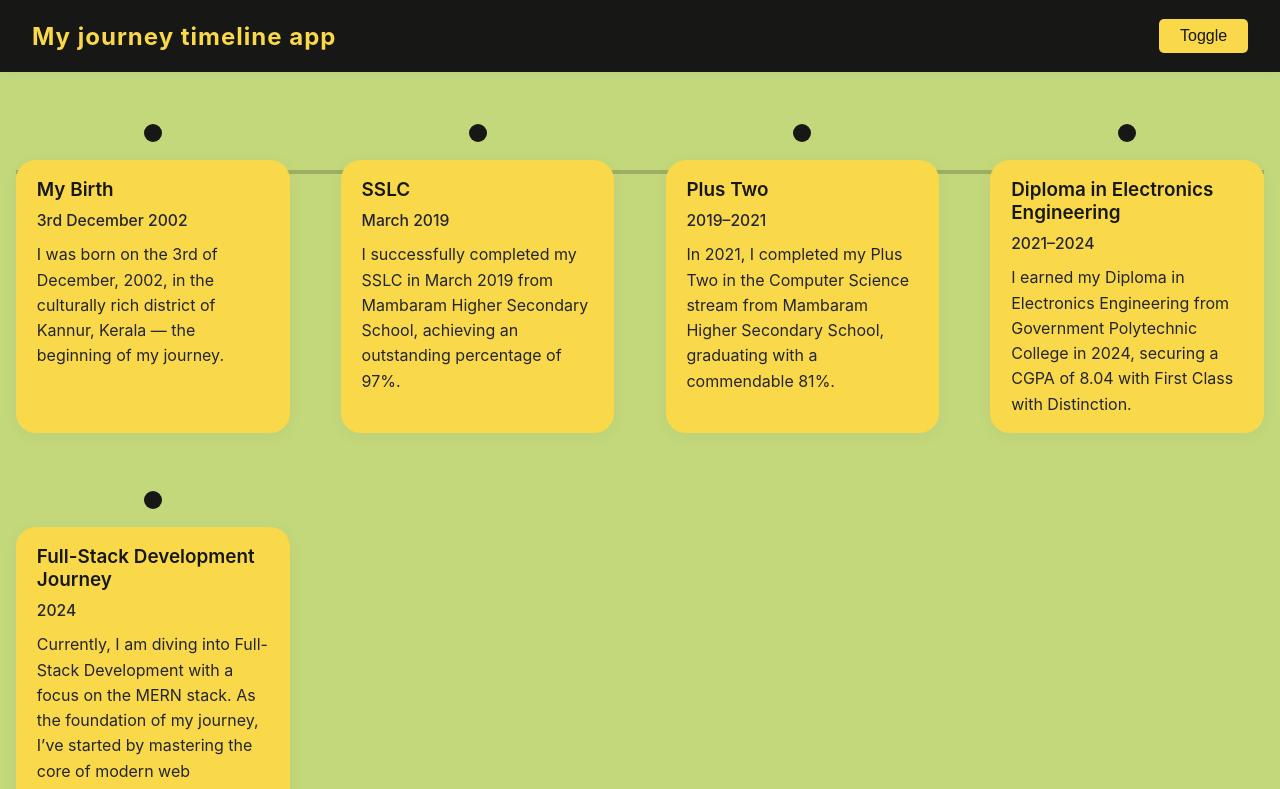
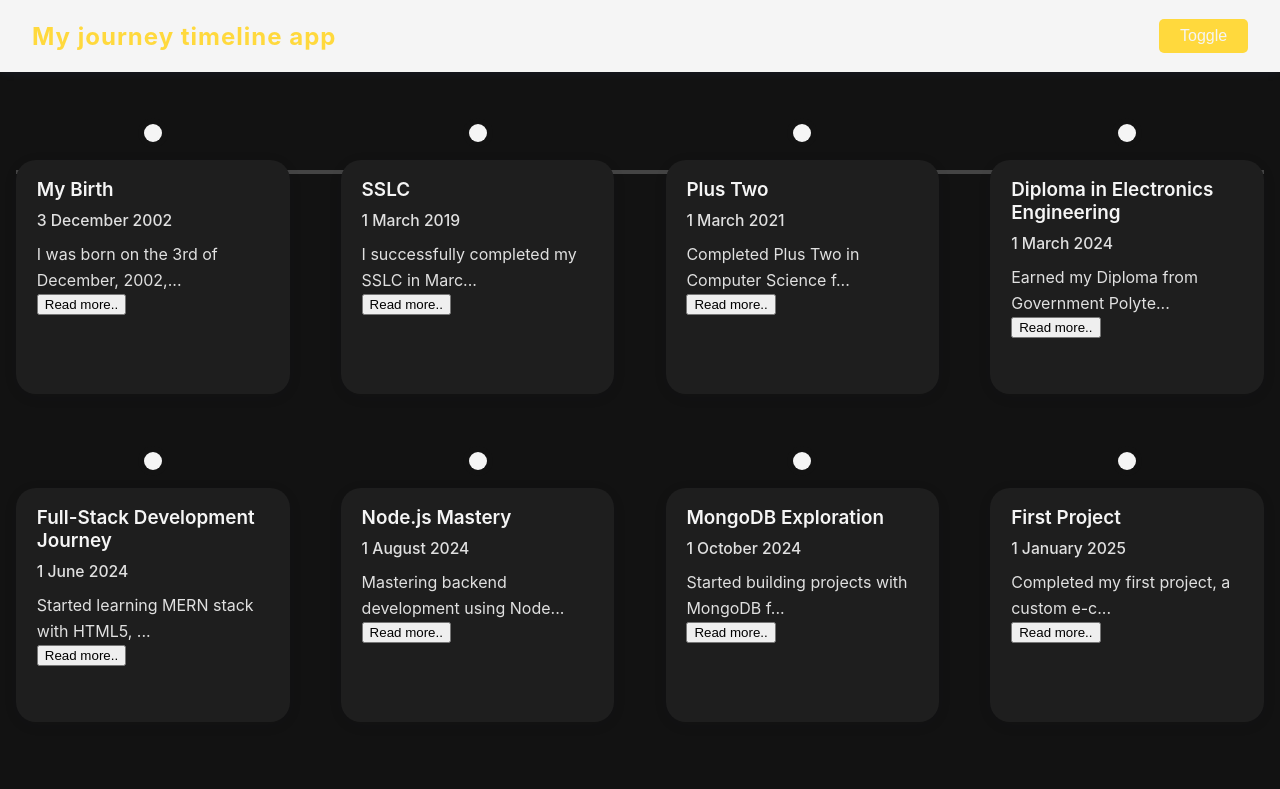
Before and after one commit to sangeeth-kv/My-timeline-, a plain HTML site: page index.html in a window 1280 px wide. Both pictures are taken after a click on the button "Toggle". Shown: the top 789 px of the page. Drawn offline with Linux system fonts and the light colour scheme.

Commit message:
stage3-completed

```diff
--- /dev/null
+++ b/events.json
@@ -0,0 +1,58 @@
+[
+  {
+    "year": "2002-12-03",
+    "title": "My Birth",
+    "description": "I was born on the 3rd of December, 2002, in the culturally rich district of Kannur, Kerala.Here is the beginning of my journey.",
+    "imageURL": "images/birth.jpg",
+    "category": "personal"
+  },
+  {
+    "year": "2019-03",
+    "title": "SSLC",
+    "description": "I successfully completed my SSLC in March 2019 from Mambaram Higher Secondary School, achieving an outstanding percentage of 97%.",
+    "imageURL": "images/sslc.jpg",
+    "category": "education"
+  },
+  {
+    "year": "2021-03",
+    "title": "Plus Two",
+    "description": "Completed Plus Two in Computer Science from Mambaram Higher Secondary School with 81%.",
+    "imageURL": "images/plustwo.png",
+    "category": "education"
+  },
+  {
+    "year": "2024-03",
+    "title": "Diploma in Electronics Engineering",
+    "description": "Earned my Diploma from Government Polytechnic College with a CGPA of 8.04.",
+    "imageURL": "images/diploma.jpg",
+    "category": "education"
+  },
+  {
+    "year": "2024-06",
+    "title": "Full-Stack Development Journey",
+    "description": "Started learning MERN stack with HTML5, CSS, and JavaScript as the base.",
+    "imageURL": "images/fullstack.png",
+    "category": "career"
+  },
+  {
+    "year": "2024-08",
+    "title": "Node.js Mastery",
+    "description": "Mastering backend development using Node.js and Express.",
+    "imageURL": "images/nodejs.png",
+    "category": "career"
+  },
+  {
+    "year": "2024-10",
+    "title": "MongoDB Exploration",
+    "description": "Started building projects with MongoDB for Database Management.",
+    "imageURL": "images/mongodb.png",
+    "category": "career"
+  },
+  {
+    "year": "2025-01",
+    "title": "First Project",
+    "description": "Completed my first project, a custom e-commerce site.",
+    "imageURL": "images/freelance.png",
+    "category": "career"
+  }
+]
--- a/index.html
+++ b/index.html
@@ -16,40 +16,40 @@
     </nav>
     <main>
         <section id="timeline">
-            <article class="timeline-event">
-                <h2>My Birth</h2>
+            <!-- <article class="timeline-event"> -->
+                <!-- <h2>My Birth</h2>
                 <time datetime="2002-12-03">3rd December 2002</time>
                 <p>I was born on the 3rd of December, 2002, in the culturally rich district of Kannur, Kerala — the
-                    beginning of my journey.</p>
-            </article>
+                    beginning of my journey.</p> -->
+            <!-- </article> -->
 
-            <article class="timeline-event">
-                <h2>SSLC</h2>
+            <!-- <article class="timeline-event"> -->
+                <!-- <h2>SSLC</h2>
                 <time datetime="2019-03">March 2019</time>
                 <p>I successfully completed my SSLC in March 2019 from Mambaram Higher Secondary School, achieving an
-                    outstanding percentage of 97%.</p>
-            </article>
+                    outstanding percentage of 97%.</p> -->
+            <!-- </article> -->
 
-            <article class="timeline-event">
-                <h2>Plus Two</h2>
+            <!-- <article class="timeline-event"> -->
+                <!-- <h2>Plus Two</h2>
                 <time datetime="2021-03">2019–2021</time>
                 <p>In 2021, I completed my Plus Two in the Computer Science stream from Mambaram Higher Secondary
-                    School, graduating with a commendable 81%.</p>
-            </article>
+                    School, graduating with a commendable 81%.</p> -->
+            <!-- </article> -->
 
-            <article class="timeline-event">
-                <h2>Diploma in Electronics Engineering</h2>
+            <!-- <article class="timeline-event"> -->
+                <!-- <h2>Diploma in Electronics Engineering</h2>
                 <time datetime="2024-03">2021–2024</time>
                 <p>I earned my Diploma in Electronics Engineering from Government Polytechnic College in 2024, securing
-                    a CGPA of 8.04 with First Class with Distinction.</p>
-            </article>
+                    a CGPA of 8.04 with First Class with Distinction.</p> -->
+            <!-- </article> -->
 
-            <article class="timeline-event">
-                <h2>Full-Stack Development Journey</h2>
+            <!-- <article class="timeline-event"> -->
+                <!-- <h2>Full-Stack Development Journey</h2>
                 <time datetime="2024-06">2024</time>
                 <p>Currently, I am diving into Full-Stack Development with a focus on the MERN stack. As the foundation
-                    of my journey, I’ve started by mastering the core of modern web development — HTML5.</p>
-            </article>
+                    of my journey, I’ve started by mastering the core of modern web development — HTML5.</p> -->
+            <!-- </article> -->
         </section>
 
         <footer>
@@ -61,4 +61,5 @@
             <!-- for modal(popup) -->
     </div>
 </body>
+<script src="./script.js"></script>
 </html>
--- /dev/null
+++ b/script.js
@@ -0,0 +1,64 @@
+document.addEventListener("DOMContentLoaded",()=>{
+    const timeLine=document.getElementById("timeline");
+    const modal=document.getElementById("modal");
+
+    fetch("./events.json")
+    .then((res)=>res.json())
+    .then((result)=>{
+        console.log(result)
+        result.forEach((event,index) => {
+            const article=document.createElement("article");
+            article.classList.add("timeline-event");
+            article.innerHTML=`
+            <h2>${event.title}</h2>
+            <time datetime="${event.year}">${formatDate(event.year)}</time>
+            <p>${event.description.substring(0,40)}...</p>
+            <button data-index="${index}">Read more..</button>
+            `;
+            timeLine.appendChild(article);
+        });
+
+        document.querySelectorAll(".timeline-event button").forEach((btn)=>{
+            btn.addEventListener("click",(e)=>{
+                const x=e.target.getAttribute("data-index");
+                openModal(result[x]);
+            })
+        })
+    })
+    .catch((err)=>{
+        console.log("error comming from the fetch : ",err)
+    })
+
+
+    function openModal(event){
+        modal.innerHTML = `
+      <div class="modal-content">
+        <span id="close-modal">&times;</span>
+        <h2>${event.title}</h2>
+        <time>${formatDate(event.year)}</time>
+        <img style="width:100px;height:50px;" src="${event.imageURL}" alt="${event.title}" />
+        <p>${event.description}</p>
+      </div>
+    `;
+    modal.style.display = "block";
+    document.getElementById("close-modal").addEventListener("click", closeModal);
+
+    }
+
+    function closeModal() {
+        modal.style.display = "none";
+    }
+
+    function formatDate(iso) {
+    const date = new Date(iso);
+    return date.toLocaleDateString("en-GB", { year: "numeric", month: "long", day: "numeric" });
+  }
+   modal.addEventListener("click", (e) => {
+    if (e.target === modal) closeModal();
+  });
+
+  const toggleBtn=document.getElementById("toggle-btn");
+  toggleBtn.addEventListener("click", () => {
+  document.body.classList.toggle("dark-mode");
+});
+})
--- a/style.css
+++ b/style.css
@@ -128,6 +128,32 @@ footer {
   letter-spacing: 0.4px;
   margin-top: 150px;
 }
+
+/* modal styless */
+#modal {
+  display: none;
+  position: fixed;
+  z-index: 10;
+  left: 0; top: 0;
+  width: 100%; height: 100%;
+  background: rgba(0,0,0,0.5);
+}
+
+.modal-content {
+  background: white;
+  margin: 10% auto;
+  padding: 20px;
+  width: 80%;
+  max-width: 500px;
+  border-radius: 8px;
+}
+
+#close-modal {
+  float: right;
+  cursor: pointer;
+  font-size: 24px;
+}
+
 /* for responsivee */
 
 /*  (like tabs) for >768 up to 1023px  */
@@ -215,3 +241,15 @@ footer {
     font-size: 1rem;
   }
 }
+
+body.dark-mode {
+  --primary: #f5f5f5;
+  --yell: #ffd93d;
+  --bg: #121212;
+  --card-bg: #1e1e1e;
+  --text: #e0e0e0;
+  --footerclr: #b5b5b5;
+  --header: #ffd93d;
+  --bullet: #ffffff;
+  --border: #ffffff36;
+}
```
Also changed, not shown: images/birth.jpg (added), images/diploma.jpg (added), images/freelance.png (added), images/fullstack.png (added), images/mongodb.png (added), images/nodejs.png (added), images/plustwo.png (added), images/sslc.jpg (added), 1 other file.
